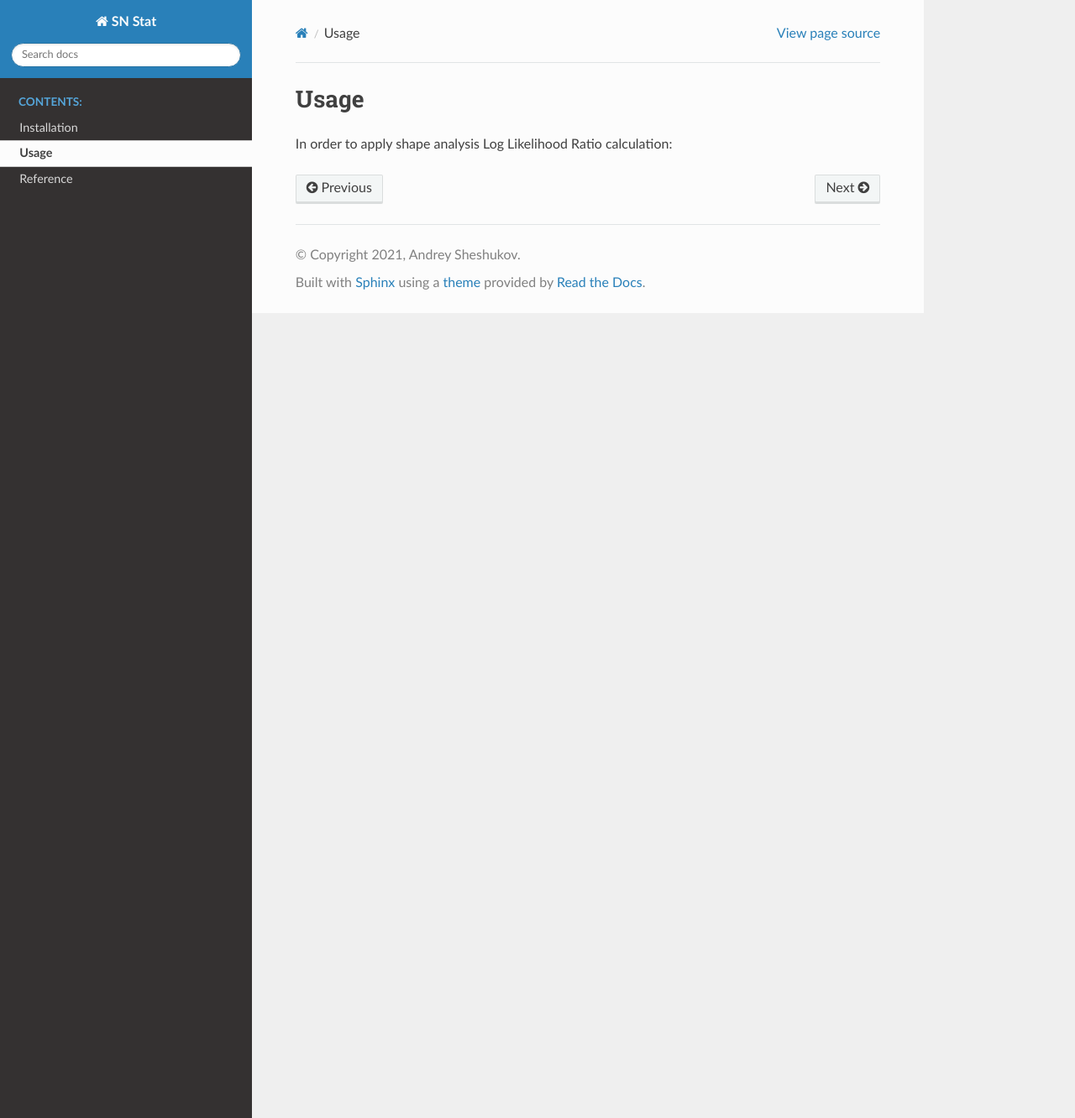
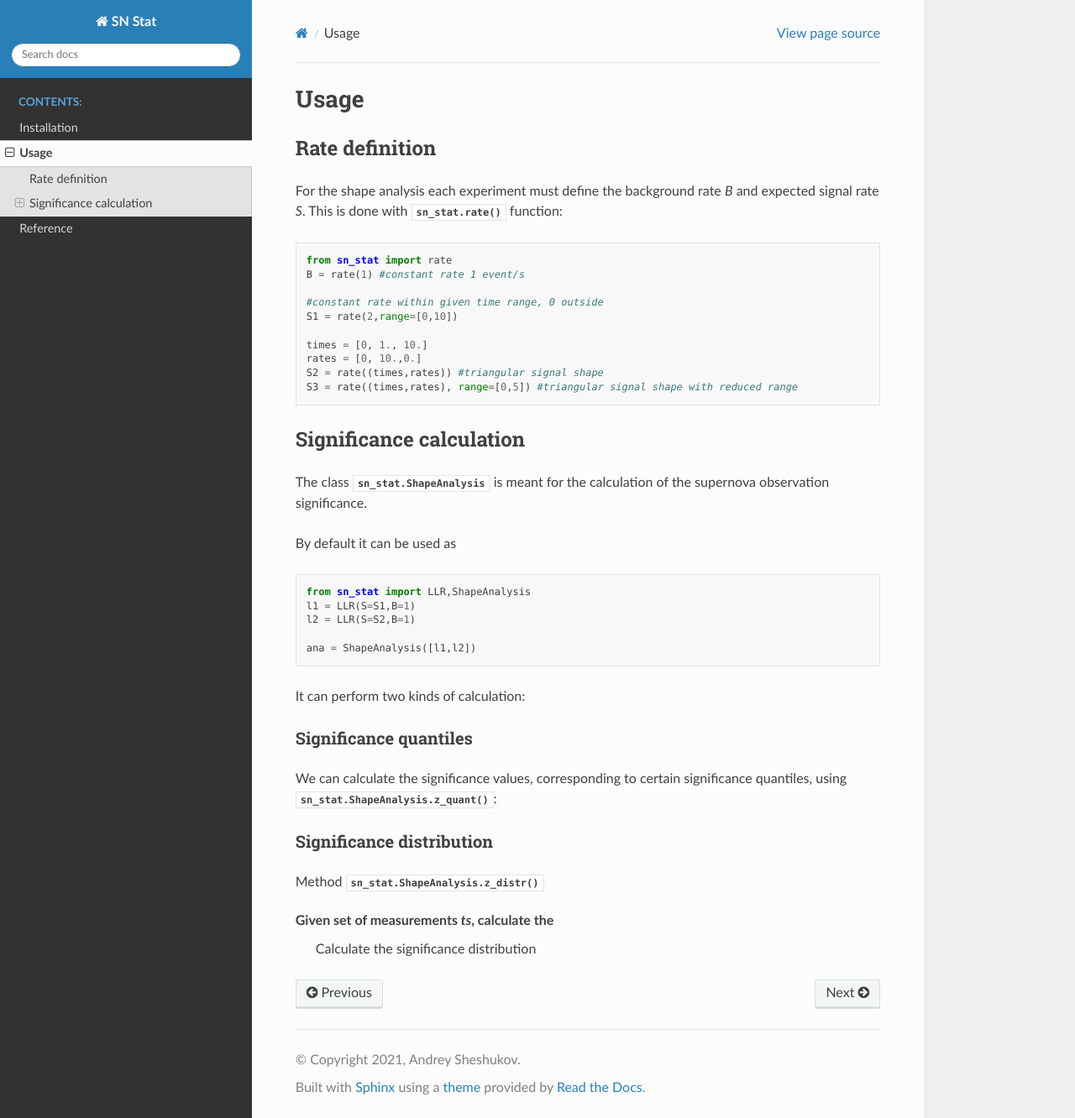
Before and after one commit to Sheshuk/sn_stat, a Sphinx documentation site: the page built from docs/usage.rst, in a window 1280 px wide and 1332 px high. Shown: the whole window at 84% size. Built offline with Sphinx 7.4.7 and the Read the Docs theme 2.0.0, drawn with Linux system fonts in a browser that asks for light colours.

Commit message:
Add some documentation

```diff
--- a/docs/usage.rst
+++ b/docs/usage.rst
@@ -1,5 +1,55 @@
 Usage
------
+=====
 
-In order to apply shape analysis
-Log Likelihood Ratio calculation:
+Rate definition
+---------------
+For the shape analysis each experiment must define the background rate `B`
+and expected signal rate `S`. This is done with :func:`sn_stat.rate` function:
+
+.. code-block:: python
+
+   from sn_stat import rate
+   B = rate(1) #constant rate 1 event/s
+
+   #constant rate within given time range, 0 outside
+   S1 = rate(2,range=[0,10])
+
+   times = [0, 1., 10.]
+   rates = [0, 10.,0.]
+   S2 = rate((times,rates)) #triangular signal shape
+   S3 = rate((times,rates), range=[0,5]) #triangular signal shape with reduced range
+
+
+Significance calculation
+------------------------
+
+The class :class:`sn_stat.ShapeAnalysis` is meant for the calculation of the supernova observation significance.
+
+By default it can be used as
+
+.. code-block:: python
+
+   from sn_stat import LLR,ShapeAnalysis
+   l1 = LLR(S=S1,B=1)
+   l2 = LLR(S=S2,B=1)
+
+   ana = ShapeAnalysis([l1,l2])
+
+
+It can perform two kinds of calculation:
+
+Significance quantiles
+**********************
+We can calculate the significance values, corresponding to certain significance quantiles,
+using :meth:`sn_stat.ShapeAnalysis.z_quant`:
+
+
+
+
+Significance distribution
+*************************
+Method :meth:`sn_stat.ShapeAnalysis.z_distr`
+
+
+Given set of measurements `ts`, calculate the
+    Calculate the significance distribution
```
Also changed, not shown: docs/reference.rst (+16 -6 lines).
